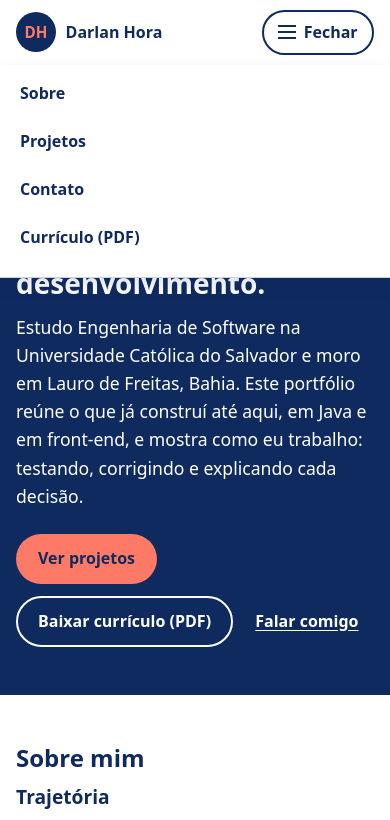
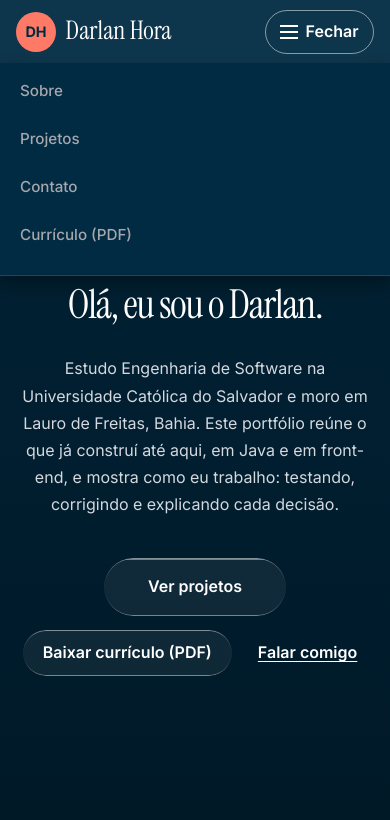
Before and after one commit to DarlanHora/portfolio, a plain HTML site: page index.html in a window 390 px wide. Both pictures are taken after a click on the button "Menu". Shown: the top 820 px of the page. Drawn offline with Linux system fonts and the light colour scheme.

Commit message:
Add files via upload

```diff
--- a/css/styles.css
+++ b/css/styles.css
@@ -6,6 +6,7 @@
      azul-900 sobre branco 13.8:1 · azul-600 sobre branco 6.7:1
      coral-700 sobre branco 5.9:1 · coral-400 sobre azul-900 5.4:1
    O coral claro (#FF7A66) nunca é usado como texto sobre branco (2.5:1).
+   Animações e vídeo só rodam com prefers-reduced-motion: no-preference.
    ========================================================== */
 
 :root {
@@ -27,6 +28,12 @@
   --raio: 12px;
   --espaco: clamp(1rem, 4vw, 2rem);
   --largura-max: 72rem;
+
+  /* Visual do topo (inspirado no template "Velorah") */
+  --fonte-titulo: "Instrument Serif", Georgia, serif;
+  --fonte-texto: "Inter", system-ui, -apple-system, "Segoe UI", Roboto, sans-serif;
+  --azul-noite: #002B42;   /* hsl(201 100% 13%) */
+  --cinza-suave: #A6A6AD;  /* hsl(240 4% 66%), 7.4:1 sobre o azul-noite */
 }
 
 *,
@@ -37,7 +44,7 @@ html { scroll-padding-top: 5rem; } /* âncoras não ficam escondidas atrás do c
 
 body {
   margin: 0;
-  font-family: system-ui, -apple-system, "Segoe UI", Roboto, sans-serif;
+  font-family: var(--fonte-texto);
   font-size: 1rem;
   line-height: 1.6;
   color: var(--texto);
@@ -47,8 +54,9 @@ body {
 img { max-width: 100%; height: auto; display: block; }
 
 h1, h2, h3, h4 { line-height: 1.25; color: var(--azul-900); margin: 0 0 .75rem; }
-h1 { font-size: clamp(1.75rem, 5vw, 2.75rem); }
-h2 { font-size: clamp(1.5rem, 4vw, 2rem); }
+h1, h2 { font-family: var(--fonte-titulo); font-weight: 400; letter-spacing: -0.01em; }
+h1 { font-size: clamp(2.5rem, 8vw, 5.5rem); line-height: .95; letter-spacing: -0.03em; }
+h2 { font-size: clamp(2.25rem, 5vw, 3.25rem); }
 h3 { font-size: 1.2rem; }
 h4 { font-size: 1rem; margin-bottom: .25rem; }
 p { margin: 0 0 1rem; }
@@ -120,8 +128,11 @@ main:focus { outline: none; } /* main recebe foco pelo "pular link", sem moldura
   position: sticky;
   top: 0;
   z-index: 50;
-  background: var(--branco);
-  border-bottom: 1px solid var(--borda);
+  background: rgba(0, 43, 66, .95);
+  backdrop-filter: blur(10px);
+  -webkit-backdrop-filter: blur(10px);
+  border-bottom: 1px solid rgba(255, 255, 255, .12);
+  --foco: var(--coral-400);
 }
 .cabecalho__interno {
   display: flex;
@@ -135,8 +146,10 @@ main:focus { outline: none; } /* main recebe foco pelo "pular link", sem moldura
   display: inline-flex;
   align-items: center;
   gap: .6rem;
-  font-weight: 700;
-  color: var(--azul-900);
+  font-family: var(--fonte-titulo);
+  font-size: 1.6rem;
+  font-weight: 400;
+  color: var(--branco);
   text-decoration: none;
 }
 .marca__sigla {
@@ -144,9 +157,11 @@ main:focus { outline: none; } /* main recebe foco pelo "pular link", sem moldura
   place-items: center;
   width: 2.5rem; height: 2.5rem;
   border-radius: 50%;
-  background: var(--azul-900);
-  color: var(--coral-400);
-  font-size: .95rem;
+  background: var(--coral-400);
+  color: var(--azul-noite);
+  font-family: var(--fonte-texto);
+  font-weight: 700;
+  font-size: .9rem;
 }
 
 .menu-botao {
@@ -155,10 +170,10 @@ main:focus { outline: none; } /* main recebe foco pelo "pular link", sem moldura
   gap: .5rem;
   min-height: 44px;
   padding: .5rem .9rem;
-  border: 2px solid var(--azul-900);
+  border: 1px solid rgba(255, 255, 255, .5);
   border-radius: 999px;
-  background: var(--branco);
-  color: var(--azul-900);
+  background: transparent;
+  color: var(--branco);
   font: inherit;
   font-weight: 600;
   cursor: pointer;
@@ -188,11 +203,13 @@ main:focus { outline: none; } /* main recebe foco pelo "pular link", sem moldura
   display: inline-block;
   padding: .5rem .25rem;
   min-height: 44px;
-  color: var(--azul-900);
-  font-weight: 600;
+  color: var(--cinza-suave);
+  font-size: .95rem;
+  font-weight: 500;
   text-decoration: none;
+  transition: color .15s ease;
 }
-.menu a:hover { text-decoration: underline; }
+.menu a:hover { color: var(--branco); }
 
 /* Tela estreita com JS: menu recolhível controlado pelo aria-expanded */
 @media (max-width: 47.99em) {
@@ -206,36 +223,124 @@ main:focus { outline: none; } /* main recebe foco pelo "pular link", sem moldura
     left: 0;
     right: 0;
     padding: .5rem var(--espaco) 1rem;
-    background: var(--branco);
-    border-bottom: 1px solid var(--borda);
-    box-shadow: 0 8px 16px rgba(15, 42, 95, .12);
+    background: var(--azul-noite);
+    border-bottom: 1px solid rgba(255, 255, 255, .12);
+    box-shadow: 0 8px 16px rgba(0, 0, 0, .3);
   }
   .js .menu-botao[aria-expanded="true"] + .menu { display: flex; }
 }
 
-/* ---------------- Hero ---------------- */
+/* ---------------- Hero com vídeo ---------------- */
 
 .hero {
-  background: var(--azul-900);
+  position: relative;
+  isolation: isolate;          /* cria uma camada própria para o z-index do vídeo */
+  overflow: hidden;
+  display: flex;
+  align-items: center;
+  min-height: calc(100svh - 4rem); /* ocupa a tela, descontando o cabeçalho */
+  padding-block: clamp(4rem, 12vw, 7rem);
+  background: var(--azul-noite);   /* aparece se o vídeo não carregar */
   color: var(--branco);
-  padding-block: clamp(3rem, 10vw, 6rem);
+  text-align: center;
   --foco: var(--coral-400);
 }
-.hero h1 { color: var(--branco); max-width: 40ch; }
+.hero__video {
+  position: absolute;
+  inset: 0;
+  z-index: -2;
+  width: 100%;
+  height: 100%;
+  object-fit: cover;
+  opacity: 0;                    /* só aparece quando começa a tocar */
+  transition: opacity .8s ease;
+}
+.hero__video--visivel { opacity: 1; }
+/* Véu escuro leve: o vídeo muda de cor e o texto precisa manter contraste */
+.hero::after {
+  content: "";
+  position: absolute;
+  inset: 0;
+  z-index: -1;
+  /* mais escuro embaixo, onde o vídeo tem as áreas mais claras */
+  background: linear-gradient(180deg, rgba(0, 20, 32, .45) 0%, rgba(0, 20, 32, .55) 50%, rgba(0, 20, 32, .8) 100%);
+}
+
+.hero__interno { display: flex; flex-direction: column; align-items: center; }
+.hero h1 { color: var(--branco); max-width: 16ch; margin-bottom: 0; }
+.hero h1 em { font-style: normal; color: var(--cinza-suave); }
 .hero__rotulo {
   display: inline-block;
-  padding: .25rem .75rem;
+  margin-bottom: 1.5rem;
+  padding: .3rem .9rem;
   border-radius: 999px;
   background: var(--coral-400);
-  color: var(--azul-900);
-  font-weight: 700;
-  font-size: .9rem;
+  color: var(--azul-noite);
+  font-weight: 600;
+  font-size: .85rem;
 }
-.hero__texto { max-width: 62ch; font-size: 1.1rem; }
-.hero__acoes { display: flex; flex-wrap: wrap; gap: .75rem; margin-top: 1.5rem; }
-.hero .botao--secundario { color: var(--branco); border-color: var(--branco); }
-.hero .botao--secundario:hover { background: rgba(255, 255, 255, .12); }
+.hero__texto {
+  max-width: 42rem;
+  margin: 2rem 0 0;
+  font-size: clamp(1rem, 2.5vw, 1.125rem);
+  line-height: 1.7;
+  color: #D4D8DF;                /* um pouco mais claro que o cinza do template, para ler sobre o vídeo */
+}
+.hero__acoes {
+  display: flex;
+  flex-wrap: wrap;
+  justify-content: center;
+  align-items: center;
+  gap: .75rem 1rem;
+  margin-top: 2.5rem;
+}
+.hero .botao { color: var(--branco); }
 .hero .botao--link { color: var(--branco); }
+.botao--grande { padding: 1rem 2.75rem; font-size: 1rem; }
+
+/* .hero__pausa.vidro: precisa vencer o position: relative da classe .vidro */
+.hero__pausa.vidro {
+  position: absolute;
+  white-space: nowrap;
+  right: 1rem;
+  bottom: 1rem;
+  min-height: 44px;
+  padding: .5rem 1rem;
+  border-radius: 999px;
+  color: var(--branco);
+  font: inherit;
+  font-size: .85rem;
+  cursor: pointer;
+}
+
+/* Efeito "vidro líquido" do template, em CSS puro */
+.vidro {
+  position: relative;
+  overflow: hidden;
+  background: rgba(255, 255, 255, .06);
+  background-blend-mode: luminosity;
+  backdrop-filter: blur(6px);
+  -webkit-backdrop-filter: blur(6px);
+  border: none;
+  box-shadow: inset 0 1px 1px rgba(255, 255, 255, .1);
+}
+.vidro::before {
+  content: "";
+  position: absolute;
+  inset: 0;
+  border-radius: inherit;
+  padding: 1.4px;
+  background: linear-gradient(180deg,
+    rgba(255, 255, 255, .45) 0%, rgba(255, 255, 255, .15) 20%,
+    rgba(255, 255, 255, 0) 40%, rgba(255, 255, 255, 0) 60%,
+    rgba(255, 255, 255, .15) 80%, rgba(255, 255, 255, .45) 100%);
+  /* a máscara recorta o miolo e deixa só a borda brilhante */
+  -webkit-mask: linear-gradient(#fff 0 0) content-box, linear-gradient(#fff 0 0);
+  -webkit-mask-composite: xor;
+  mask-composite: exclude;
+  pointer-events: none;
+}
+.vidro:hover { background: rgba(255, 255, 255, .12); }
 
 /* ---------------- Seções ---------------- */
 
@@ -437,5 +542,15 @@ textarea:focus-visible { border-color: var(--azul-600); }
 /* Rolagem suave só para quem não pediu movimento reduzido */
 @media (prefers-reduced-motion: no-preference) {
   html { scroll-behavior: smooth; }
-  .botao, .filtro__botao { transition: background-color .15s ease; }
+  .botao, .filtro__botao { transition: background-color .15s ease, transform .15s ease; }
+  .vidro:hover { transform: scale(1.03); }
+
+  /* Entrada do topo: sobe e aparece, em sequência */
+  @keyframes subir-e-aparecer {
+    from { opacity: 0; transform: translateY(24px); }
+    to   { opacity: 1; transform: translateY(0); }
+  }
+  .animar-entrada { animation: subir-e-aparecer .8s ease-out both; }
+  .animar-entrada--atraso-1 { animation-delay: .2s; }
+  .animar-entrada--atraso-2 { animation-delay: .4s; }
 }
--- a/index.html
+++ b/index.html
@@ -4,8 +4,12 @@
   <meta charset="UTF-8">
   <meta name="viewport" content="width=device-width, initial-scale=1">
   <title>Darlan Hora | Estudante de Engenharia de Software</title>
-  <meta name="description" content="Portfólio de Darlan Hora, estudante de Engenharia de Software na UCSAL em busca de estágio em desenvolvimento.">
+  <meta name="description" content="Portfólio de Darlan Hora, estudante de Engenharia de Software na UCSAL.">
   <link rel="icon" href="assets/img/favicon.svg" type="image/svg+xml">
+  <!-- Fontes do novo visual: Instrument Serif nos títulos, Inter no texto -->
+  <link rel="preconnect" href="https://fonts.googleapis.com">
+  <link rel="preconnect" href="https://fonts.gstatic.com" crossorigin>
+  <link rel="stylesheet" href="https://fonts.googleapis.com/css2?family=Instrument+Serif:ital@0;1&family=Inter:wght@400;500;600;700&display=swap">
   <link rel="stylesheet" href="css/styles.css">
   <!-- Marca que o JS está ativo. Sem JS, o menu fica sempre aberto e nada some. -->
   <script>document.documentElement.classList.add('js');</script>
@@ -38,20 +42,33 @@
   <main id="conteudo" tabindex="-1">
     <!-- INÍCIO -->
     <section class="hero" id="inicio" aria-labelledby="titulo-inicio">
+      <!-- Vídeo decorativo: aria-hidden, sem som e sem controles próprios.
+           Não tem autoplay no HTML: o js/video-fundo.js só dá play se a pessoa
+           não pediu movimento reduzido. Se o vídeo não carregar, fica o
+           fundo azul do .hero, e o texto continua legível. -->
+      <video class="hero__video" muted loop playsinline preload="metadata" aria-hidden="true" tabindex="-1">
+        <source src="https://d8j0ntlcm91z4.cloudfront.net/user_38xzZboKViGWJOttwIXH07lWA1P/hf_20260314_131748_f2ca2a28-fed7-44c8-b9a9-bd9acdd5ec31.mp4" type="video/mp4">
+      </video>
+
       <div class="container hero__interno">
-        <p class="hero__rotulo">Engenharia de Software · UCSAL · 2º semestre</p>
-        <h1 id="titulo-inicio">Olá, eu sou o Darlan. Estou em busca do meu primeiro estágio em desenvolvimento.</h1>
-        <p class="hero__texto">
+        <p class="hero__rotulo animar-entrada">Engenharia de Software · UCSAL · 2º semestre</p>
+        <h1 id="titulo-inicio" class="animar-entrada">
+          Olá, eu sou o Darlan.
+        </h1>
+        <p class="hero__texto animar-entrada animar-entrada--atraso-1">
           Estudo Engenharia de Software na Universidade Católica do Salvador e moro em Lauro de Freitas, Bahia.
           Este portfólio reúne o que já construí até aqui, em Java e em front-end, e mostra como eu trabalho:
           testando, corrigindo e explicando cada decisão.
         </p>
-        <div class="hero__acoes">
-          <a class="botao botao--primario" href="#projetos">Ver projetos</a>
-          <a class="botao botao--secundario" href="assets/curriculo-darlan-hora.pdf" download>Baixar currículo (PDF)</a>
+        <div class="hero__acoes animar-entrada animar-entrada--atraso-2">
+          <a class="botao vidro botao--grande" href="#projetos">Ver projetos</a>
+          <a class="botao vidro" href="assets/curriculo-darlan-hora.pdf" download>Baixar currículo (PDF)</a>
           <a class="botao botao--link" href="#contato">Falar comigo</a>
         </div>
       </div>
+
+      <!-- Todo movimento com mais de 5 segundos precisa poder ser pausado (WCAG 2.2.2) -->
+      <button class="hero__pausa vidro" type="button" id="pausar-video" hidden>Pausar vídeo</button>
     </section>
 
     <!-- SOBRE -->
@@ -226,6 +243,7 @@
   </footer>
 
   <!-- Ordem importa: os dados vêm antes de quem usa os dados -->
+  <script src="js/video-fundo.js" defer></script>
   <script src="js/dados-projetos.js" defer></script>
   <script src="js/menu.js" defer></script>
   <script src="js/filtro-projetos.js" defer></script>
--- a/js/dados-projetos.js
+++ b/js/dados-projetos.js
@@ -11,7 +11,7 @@ const PROJETOS = [
     titulo: 'Portfólio pessoal',
     origem: 'Projeto de aula · Programação Front-End, UCSAL',
     problema: 'Eu não tinha um lugar único para mostrar o que sei fazer e como entrar em contato comigo.',
-    publico: 'Recrutadores de estágio e professores.',
+    publico: 'Professores e colegas da disciplina.',
     contribuicao: 'Desenvolvimento individual completo: estrutura, layout responsivo, filtro de projetos, formulário com validação e testes documentados.',
     tecnologias: ['HTML', 'CSS', 'JavaScript'],
     imagem: 'assets/img/projeto-portfolio.svg',
```
Also changed, not shown: js/video-fundo.js (added, +53 -0 lines).
